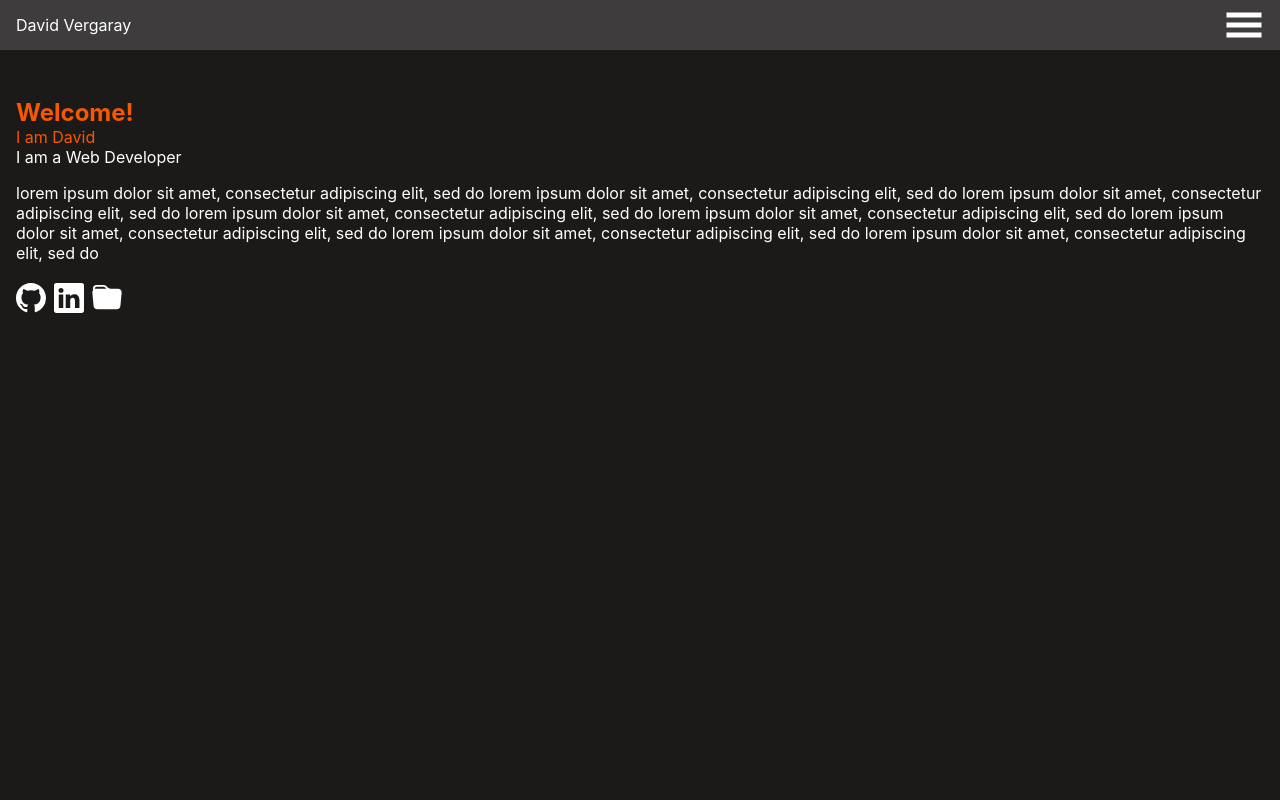
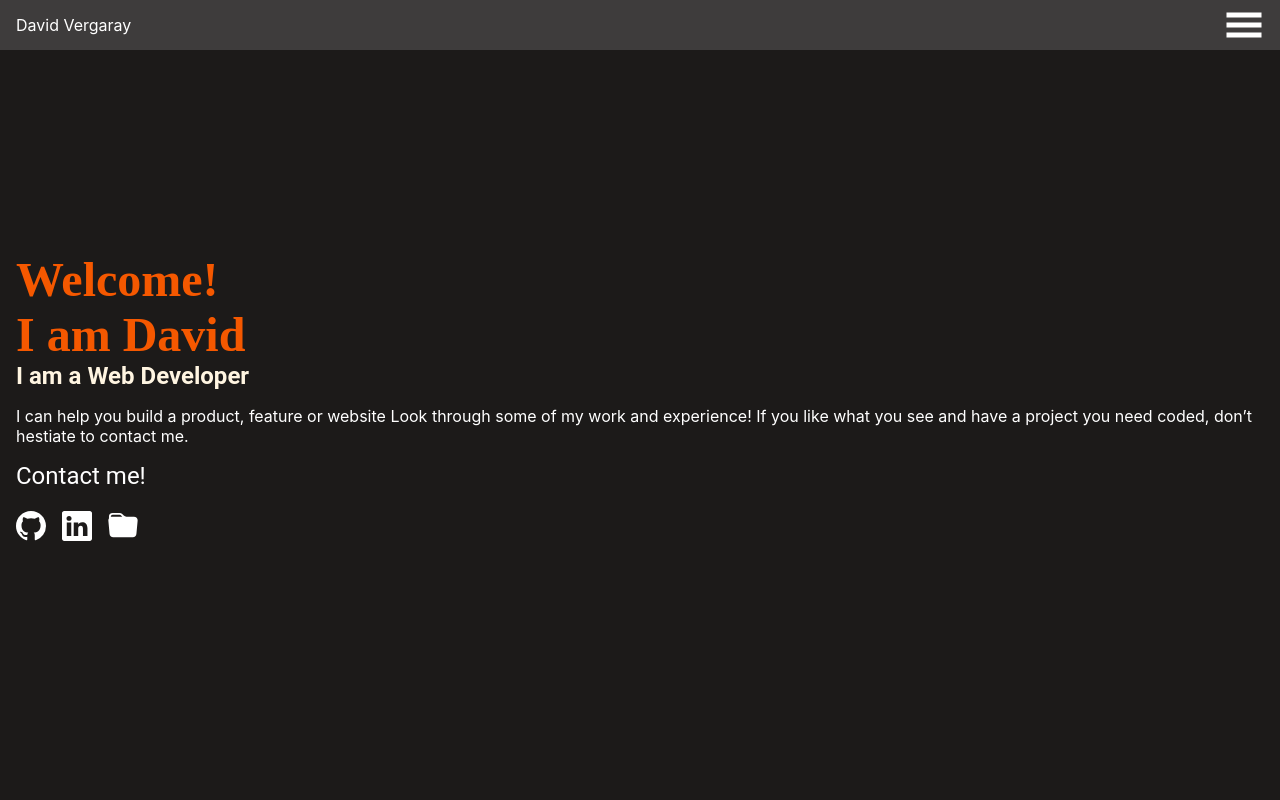
Before and after one commit to Yothu/portfolio, a JavaScript app: page / in a window 1280 px wide. Shown: the top 800 px of the page. Built offline with nearby package versions, Linux system fonts and the light colour scheme; the HTML template or start-up script is replaced by a standard one.

Commit message:
Fix front page

```diff
--- a/src/components/SocialMedia/SocialMedia.js
+++ b/src/components/SocialMedia/SocialMedia.js
@@ -1,10 +1,24 @@
 import styled from 'styled-components';
 import { BsGithub, BsLinkedin, BsFolderFill } from 'react-icons/bs';
 import { IconContext } from 'react-icons';
+import data from '../../data/front-page.json';
 
 const SocialMediaContainer = styled.div`
+  font-family: 'Roboto', sans-serif;
+  font-size: 1.5rem;
+  flex-direction: column;
+  color: white;
   display: flex;
-  gap: 0.5rem;
+  gap: 1rem;
+`;
+
+const InnerSocial = styled.div`
+  display: flex;
+  gap: 1rem;
+`;
+
+const SocialLink = styled.a`
+
 `;
 
 const SocialMedia = () => {
@@ -15,11 +29,14 @@ const SocialMedia = () => {
 
   return (
     <SocialMediaContainer>
-      <IconContext.Provider value={{ size: 30, style: IconStyle }}>
-        <BsGithub />
-        <BsLinkedin />
-        <BsFolderFill />
-      </IconContext.Provider>
+      <span>Contact me!</span>
+      <InnerSocial>
+        <IconContext.Provider value={{ size: 30, style: IconStyle }}>
+          <SocialLink href={data.social.github} target="_blank" rel="noopener noreferrer"><BsGithub /></SocialLink>
+          <SocialLink href={data.social.linkedin} target="_blank" rel="noopener noreferrer"><BsLinkedin /></SocialLink>
+          <SocialLink href={data.social.portfolio} target="_blank" rel="noopener noreferrer"><BsFolderFill /></SocialLink>
+        </IconContext.Provider>
+      </InnerSocial>
     </SocialMediaContainer>
 
   );
--- /dev/null
+++ b/src/data/front-page.json
@@ -0,0 +1,11 @@
+{
+  "topTitle": "Welcome!",
+  "bottomTitle": "I am David",
+  "job": "I am a Web Developer",
+  "description": "I can help you build a product, feature or website Look through some of my work and experience! If you like what you see and have a project you need coded, don’t hestiate to contact me.",
+  "social": {
+    "linkedin": "https://www.linkedin.com/in/d-vergaray/",
+    "github": "https://github.com/Yothu",
+    "portfolio": "https://www.linkedin.com/in/d-vergaray/overlay/1635494271141/single-media-viewer/"
+  }
+}
--- a/src/index.css
+++ b/src/index.css
@@ -27,5 +27,6 @@ code {
     monospace;
 }
 
-@import url('https://fonts.googleapis.com/css2?family=Poppins&display=swap');
-@import url('https://fonts.googleapis.com/css2?family=Crete+Round&family=Poppins&display=swap');
+
+/* Fonts */
+@import url('https://fonts.googleapis.com/css2?family=Crete+Round&family=Poppins&family=Roboto&display=swap');
--- a/src/pages/Main/BottomFront.js
+++ b/src/pages/Main/BottomFront.js
@@ -1,7 +1,11 @@
 import styled from 'styled-components';
+import data from '../../data/front-page.json';
 
 const Job = styled.span`
-  color: #fff;
+  font-family: 'Roboto', sans-serif;
+  font-size: 1.5rem;
+  font-weight: 700;
+  color: #fff5e1;
 `;
 
 const Description = styled.p`
@@ -10,17 +14,8 @@ const Description = styled.p`
 
 const BottomFront = () => (
   <div>
-    <Job>I am a Web Developer</Job>
-    <Description>
-      lorem ipsum dolor sit amet, consectetur adipiscing elit, sed do
-      lorem ipsum dolor sit amet, consectetur adipiscing elit, sed do
-      lorem ipsum dolor sit amet, consectetur adipiscing elit, sed do
-      lorem ipsum dolor sit amet, consectetur adipiscing elit, sed do
-      lorem ipsum dolor sit amet, consectetur adipiscing elit, sed do
-      lorem ipsum dolor sit amet, consectetur adipiscing elit, sed do
-      lorem ipsum dolor sit amet, consectetur adipiscing elit, sed do
-      lorem ipsum dolor sit amet, consectetur adipiscing elit, sed do
-    </Description>
+    <Job>{data.job}</Job>
+    <Description>{data.description}</Description>
   </div>
 );
 
--- a/src/pages/Main/MainPage.js
+++ b/src/pages/Main/MainPage.js
@@ -10,16 +10,20 @@ const Main = styled.main`
 `;
 
 const FrontSection = styled.section`
+  border-radius: 0 0 0 40px;
+  background-color: #1c1a19;
+  justify-content: center;
+  flex-direction: column;
+  align-items: center;
+  min-height: 100vh;
+  padding: 0 1rem;
   display: flex;
-  min-height: 100vh;
-  align-items: center;
-  flex-direction: column;
-  background-color: #1c1a19;
-  padding: 0 1rem;
-  border-radius: 0 0 0 40px;
 `;
 
 const FrontContainer = styled.div`
+  padding-bottom: 6rem;
+  display: flex;
+  flex-direction: column;
   margin: 0.5rem;
   margin: 3rem 0;
 `;
--- a/src/pages/Main/TopFront.js
+++ b/src/pages/Main/TopFront.js
@@ -1,18 +1,17 @@
 import styled from 'styled-components';
+import data from '../../data/front-page.json';
 
 const Title = styled.h1`
+  font-family: 'Crete Round', serif;
+  font-size: 3rem;
+  color: #f55800;
   margin: 0;
-  color: #f55800;
-`;
-
-const Name = styled.span`
-  color: #f55800;
 `;
 
 const TopFront = () => (
   <div>
-    <Title>Welcome!</Title>
-    <Name>I am David</Name>
+    <Title>{data.topTitle}</Title>
+    <Title>{data.bottomTitle}</Title>
   </div>
 );
 
--- a/src/pages/MyWorks/MyWorks.js
+++ b/src/pages/MyWorks/MyWorks.js
@@ -19,6 +19,11 @@ const Title = styled.h2`
   color: #1c1a19;
 `;
 
+const Separator = styled.hr`
+  border: 1px solid #dfe1e6;
+  margin-bottom: 3rem;
+`;
+
 const WorksContainer = styled.div`
   align-content: space-evenly;
   justify-content: center;
@@ -32,6 +37,7 @@ const MyWorks = () => (
     <TitleContainer>
       <Title>My recent works</Title>
     </TitleContainer>
+    <Separator />
     <WorksContainer>
       {
         works.details.map((work) => (
```
